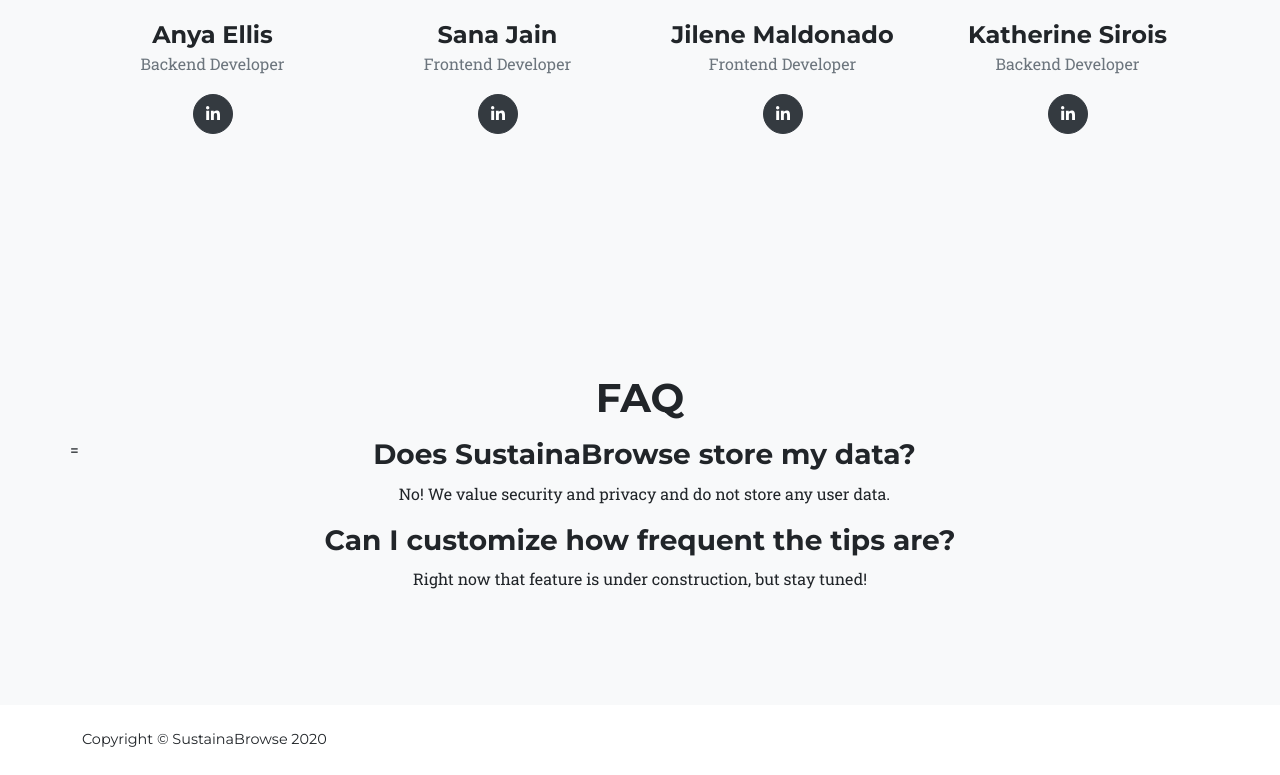
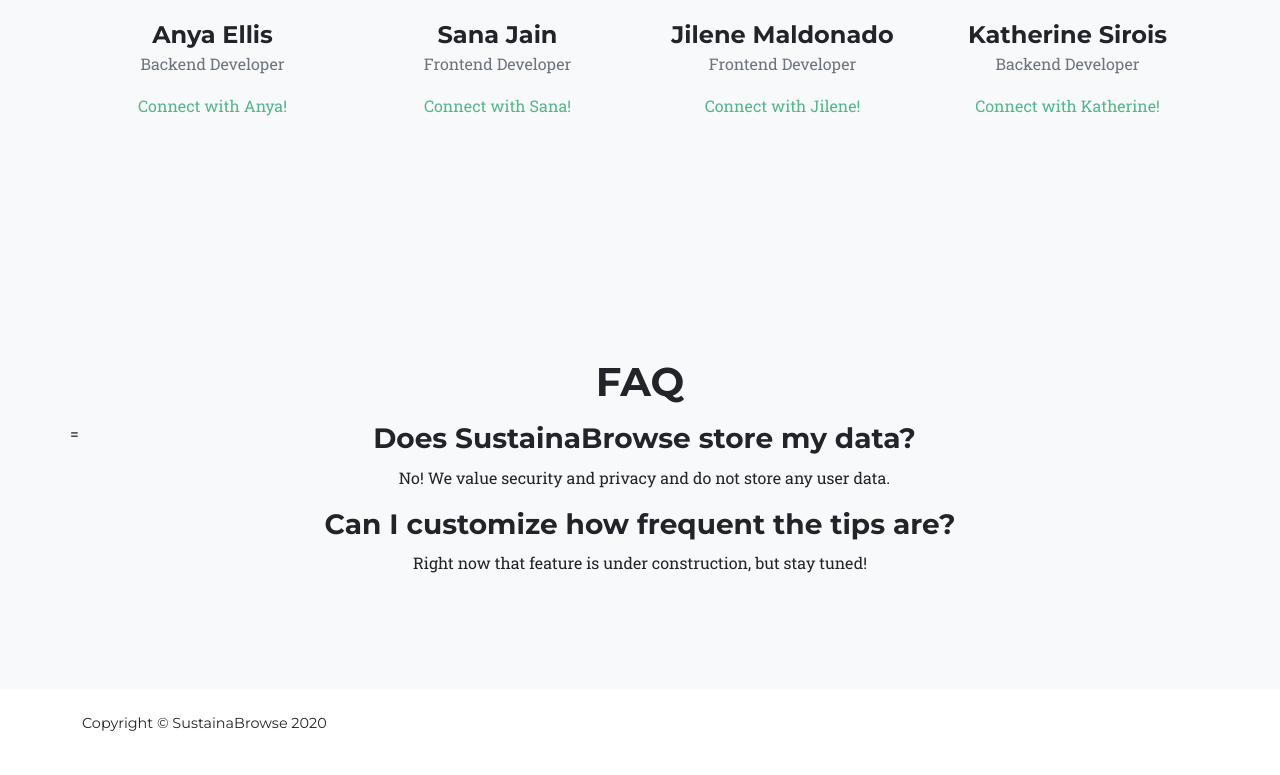
Before and after one commit to jilmal/SustainaBrowseWebsite, a plain HTML site: page index.html in a window 1280 px wide. Shown: the part 2605-3380 px from the top of the page. Drawn offline with nearby package versions, Linux system fonts and the light colour scheme; a script that the page names is missing; a web font is replaced by a local one.

Commit message:
Test team links

```diff
--- a/index.html
+++ b/index.html
@@ -114,7 +114,6 @@
             </div>
         </section>
 
-        <!-- TO DO: ADD PHOTOS AND LINKEDIN LINKS -->
         <!-- Team-->
         <section class="page-section bg-light" id="team">
             <div class="container">
@@ -128,7 +127,8 @@
                             <img class="mx-auto rounded-circle" src="assets/img/team/Anya-portrait.png" alt="" />
                             <h4>Anya Ellis</h4>
                             <p class="text-muted">Backend Developer</p>
-                            <a class="btn btn-dark btn-social mx-2" href="https://www.linkedin.com/in/anya-e-95b939125/"><i class="fab fa-linkedin-in"></i></a>
+                            <!-- <a class="btn btn-dark btn-social mx-2" href="https://www.linkedin.com/in/anya-e-95b939125/"><i class="fab fa-linkedin-in"></i></a> -->
+                            <a href="https://www.linkedin.com/in/anya-e-95b939125/">Connect with Anya!</a>
                         </div>
                     </div>
                     <div class="col-lg-3">
@@ -136,7 +136,8 @@
                             <img class="mx-auto rounded-circle" src="assets/img/team/sana-portrait.png" alt="" />
                             <h4>Sana Jain</h4>
                             <p class="text-muted">Frontend Developer</p>
-                            <a class="btn btn-dark btn-social mx-2" href="https://www.linkedin.com/in/sanajain"><i class="fab fa-linkedin-in"></i></a>
+                            <!-- <a class="btn btn-dark btn-social mx-2" href="https://www.linkedin.com/in/sanajain"><i class="fab fa-linkedin-in"></i></a> -->
+                            <a href="https://www.linkedin.com/in/sanajain">Connect with Sana!</a>
                         </div>
                     </div>
                     <div class="col-lg-3">
@@ -144,7 +145,8 @@
                             <img class="mx-auto rounded-circle" src="assets/img/team/jilene-portrait.jpg" alt="" />
                             <h4>Jilene Maldonado</h4>
                             <p class="text-muted">Frontend Developer</p>
-                            <a class="btn btn-dark btn-social mx-2" href="https://www.linkedin.com/in/jilene-mal"><i class="fab fa-linkedin-in"></i></a>
+                            <!-- <a class="btn btn-dark btn-social mx-2" href="https://www.linkedin.com/in/jilene-mal"><i class="fab fa-linkedin-in"></i></a> -->
+                            <a href="https://www.linkedin.com/in/jilene-mal">Connect with Jilene!</a>
                         </div>
                     </div>
                     <div class="col-lg-3">
@@ -152,7 +154,8 @@
                             <img class="mx-auto rounded-circle" src="assets/img/team/katherine-portrait.jpeg" alt="" />
                             <h4>Katherine Sirois</h4>
                             <p class="text-muted">Backend Developer</p>
-                            <a class="btn btn-dark btn-social mx-2" href="https://www.linkedin.com/in/katherine-sirois-168555145"><i class="fab fa-linkedin-in"></i></a>
+                            <!-- <a class="btn btn-dark btn-social mx-2" href="https://www.linkedin.com/in/katherine-sirois-168555145"><i class="fab fa-linkedin-in"></i></a> -->
+                            <a href="https://www.linkedin.com/in/katherine-sirois-168555145">Connect with Katherine!</a>
                         </div>
                     </div>
                 </div>
```
